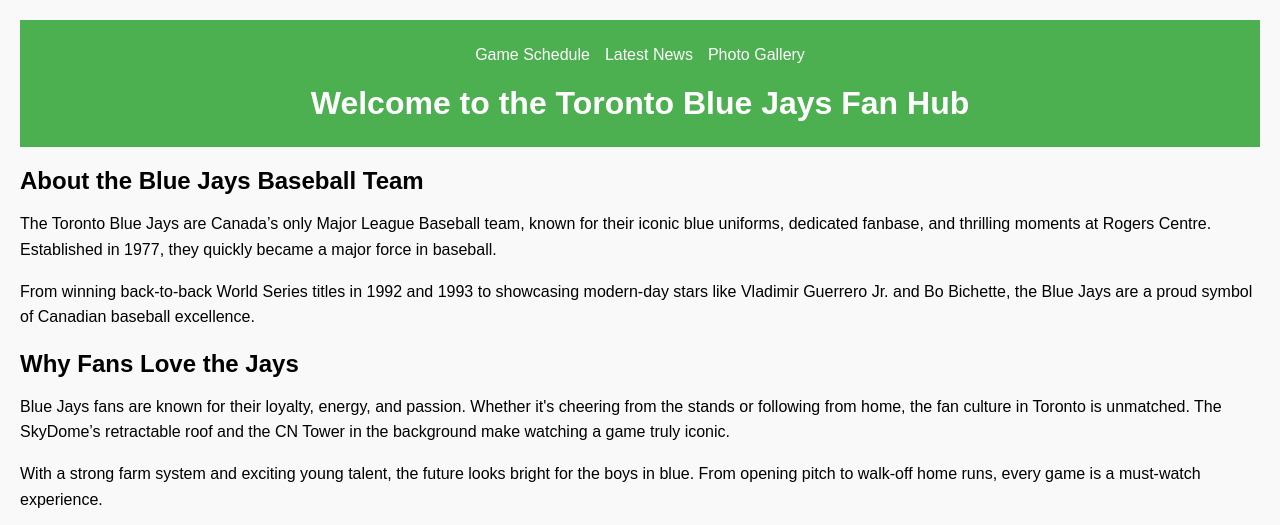
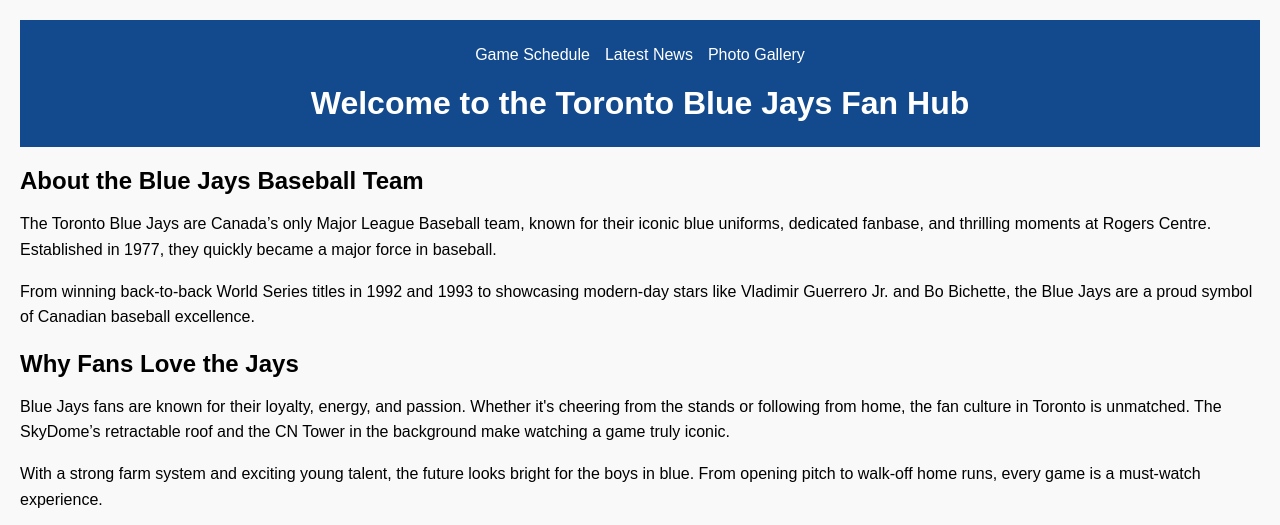
Before and after one commit to MikeM090117/mm_p4, a plain HTML site: page root/index.html in a window 1280 px wide. Shown: the top 525 px of the page. Drawn offline with Linux system fonts and the light colour scheme.

Commit message:
Header background color changed

```diff
--- a/root/css/main.css
+++ b/root/css/main.css
@@ -7,7 +7,7 @@ body {
   }
 
   header {
-    background-color: #4CAF50;
+    background-color: #134A8E;
     color: white;
     padding: 10px 0;
     text-align: center;
```
